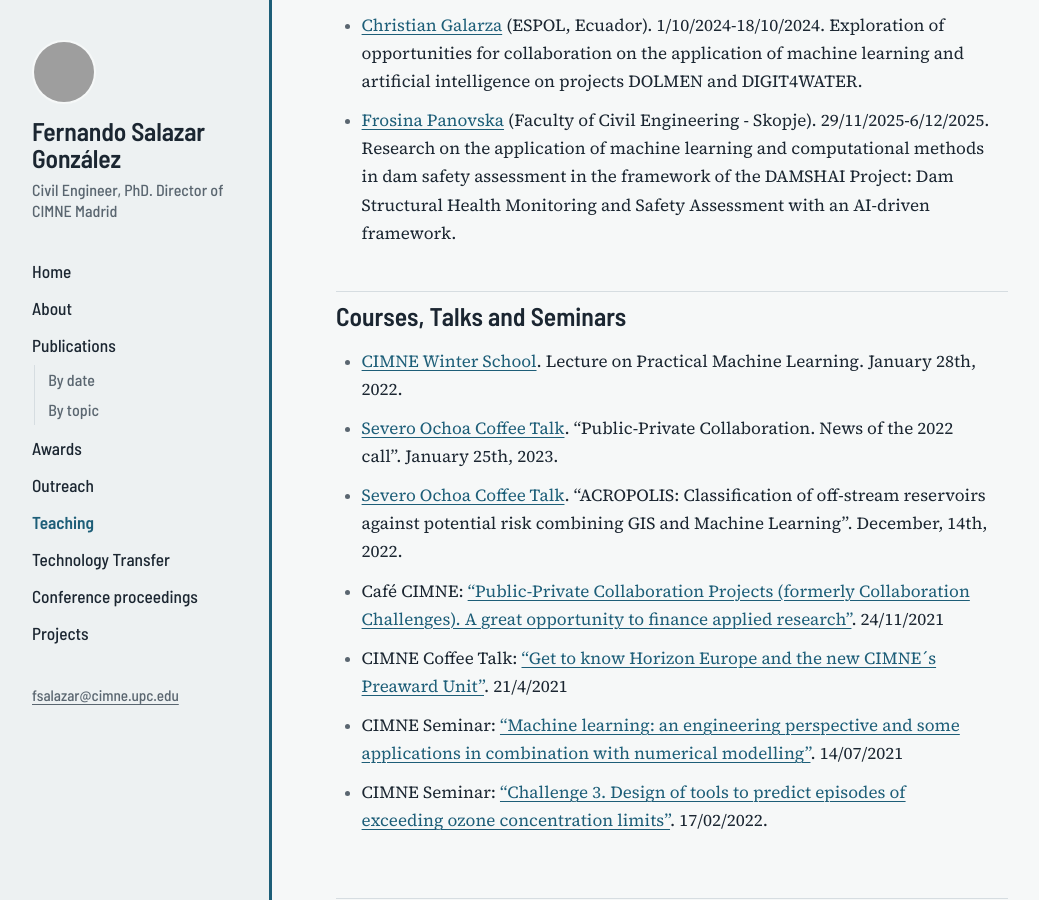
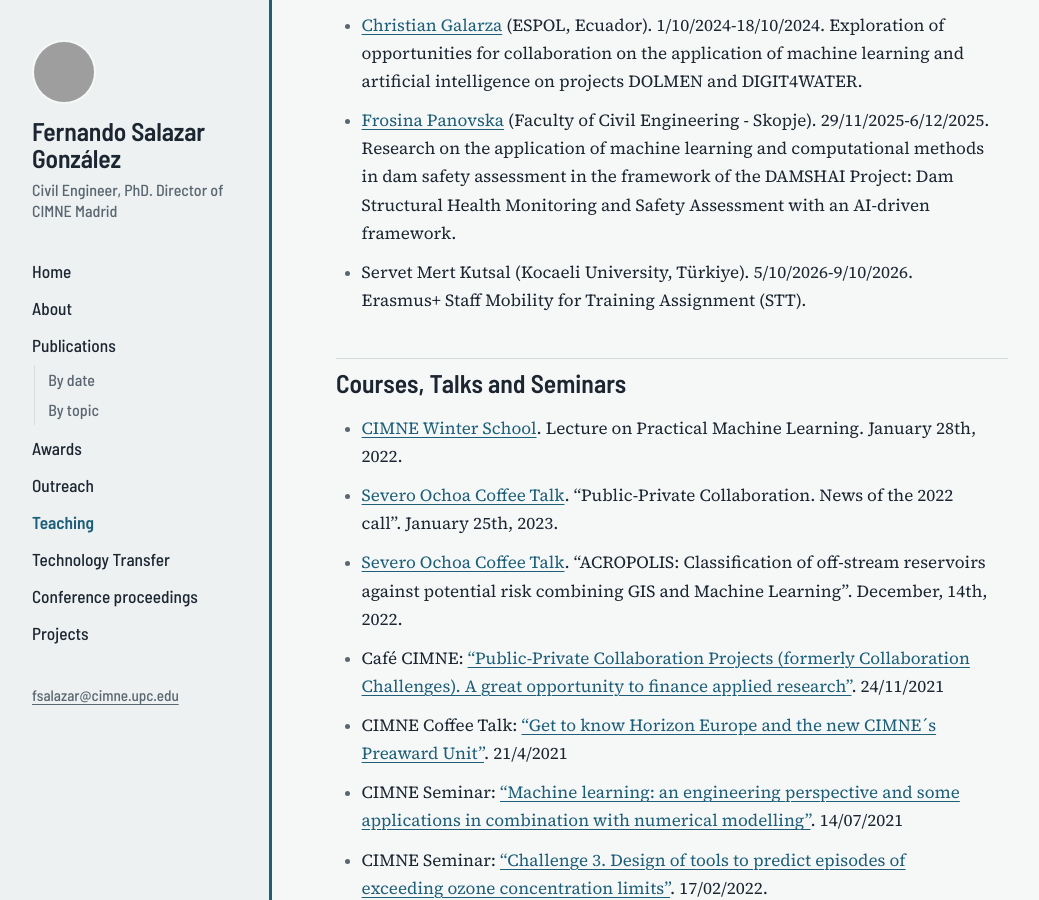
Before and after one commit to fersa/fsalazarcimne, a Jekyll site: the page built from teaching.md, in a window 1280 px wide and 900 px high, scrolled down 1662 px. Shown: the whole window, without its empty margins (0-1039 px from the left). Built offline with Jekyll 4.4.1, drawn with Linux system fonts in a browser that asks for light colours; grey boxes are pictures that could not be loaded.

Commit message:
Add Erasmus+ research stay to teaching page
Co-Authored-By: Claude Opus 5.5 <noreply@anthropic.com>

```diff
--- a/teaching.md
+++ b/teaching.md
@@ -25,6 +25,7 @@ permalink: /teaching/
 - [Caterina Nogara](https://re.public.polimi.it/cris/rp/rp28841) (Politécnico di Milano). 6/5/2024-31/7/2024 Research on unsupervised machine learning methods for anomaly detection and localization in dams. Contribution presented at the 17th Benchmark Workshop on Numerical Analysis of Dams (Sophia, Bulgaria, April 2025). Scientific article under review (see above).
 - [Christian Galarza](https://scholar.google.com.br/citations?user=mwGHh5MAAAAJ&hl=es) (ESPOL, Ecuador). 1/10/2024-18/10/2024. Exploration of opportunities for collaboration on the application of machine learning and artificial intelligence on projects DOLMEN and DIGIT4WATER.
 - [Frosina Panovska](https://www.linkedin.com/in/frosina-panovska/) (Faculty of Civil Engineering - Skopje). 29/11/2025-6/12/2025. Research on the application of machine learning and computational methods in dam safety assessment in the framework of the DAMSHAI Project: Dam Structural Health Monitoring and Safety Assessment with an AI-driven framework.
+- Servet Mert Kutsal (Kocaeli University, Türkiye). 5/10/2026-9/10/2026. Erasmus+ Staff Mobility for Training Assignment (STT).
 
 ## Courses, Talks and Seminars
 
```
